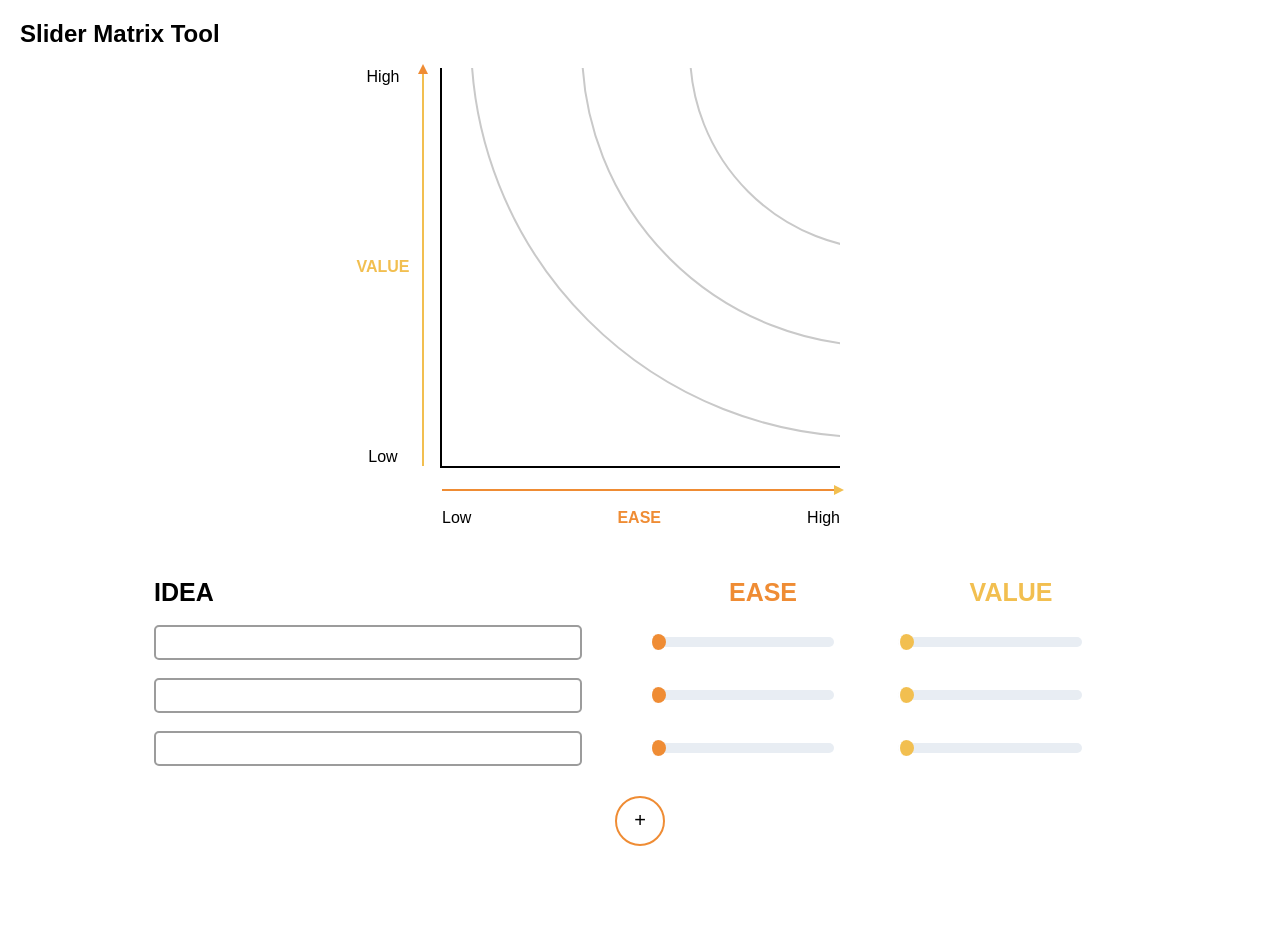
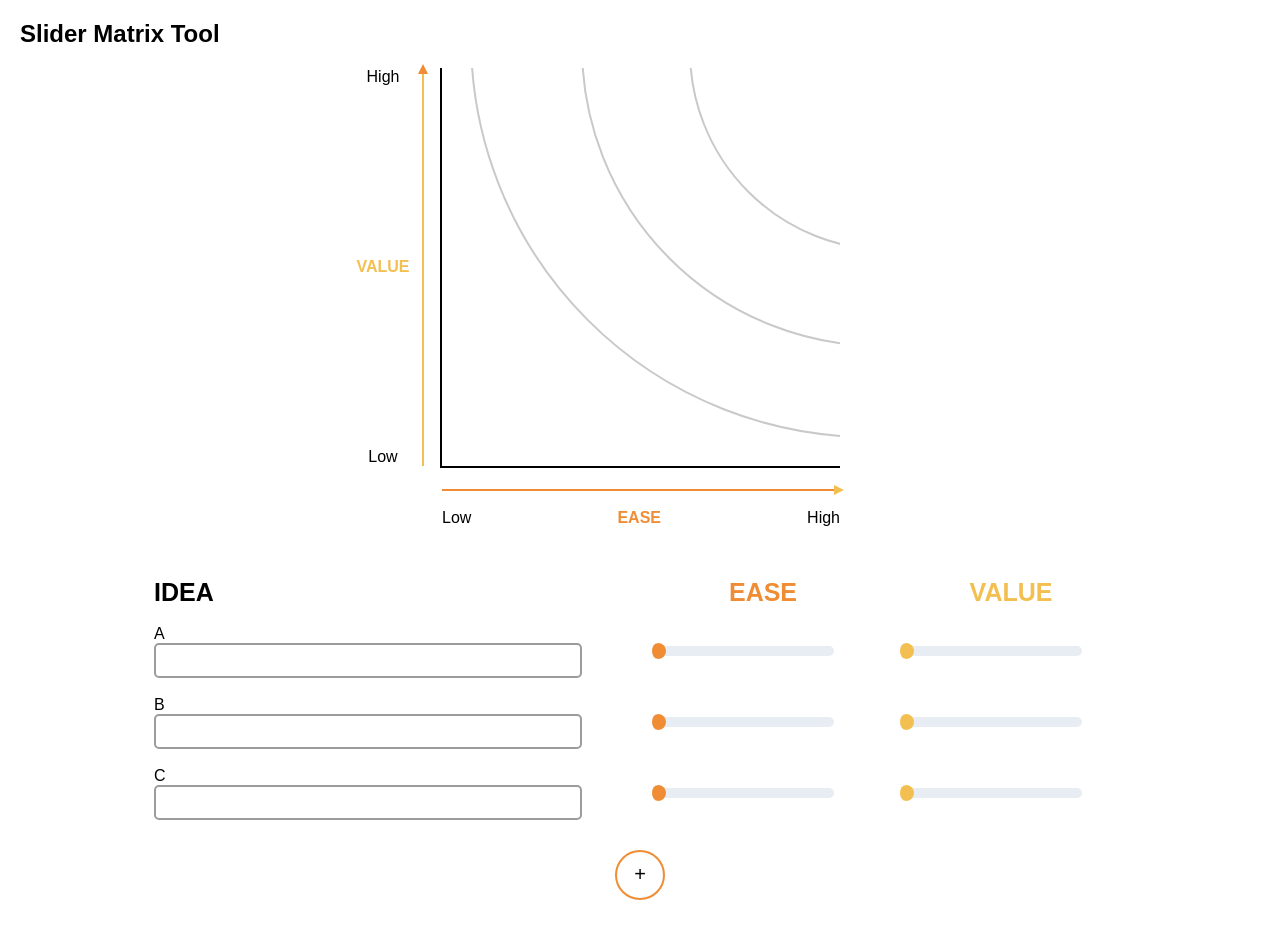
Before and after one commit to PankajjjGupta/Slider-Matrix, a plain HTML site: page index.html in a window 1280 px wide. Before the commit the page ends 876 px from the top, so only its background shows below. Drawn offline with Linux system fonts and the light colour scheme.

Commit message:
Update index.html

```diff
--- a/index.html
+++ b/index.html
@@ -41,17 +41,17 @@
     </thead>
     <tbody>
       <tr>
-        <td><input type="text" class="ideaInput"></td>
+        <td style="position: relative;"><div class="label-formation">A</div><input type="text" class="ideaInput"></td>
         <td><input type="range" class="easeSlider" min="0" max="10" value="0" step="0.01"></td>
         <td><input type="range" class="valueSlider" min="0" max="10" value="0" step="0.01"></td>
       </tr>
       <tr>
-        <td><input type="text" class="ideaInput"></td>
+        <td style="position: relative;"><div class="label-formation">B</div><input type="text" class="ideaInput"></td>
         <td><input type="range" class="easeSlider bg-yellow" min="0" max="10" value="0" step="0.01"></td>
         <td><input type="range" class="valueSlider" min="0" max="10" value="0" step="0.01"></td>
       </tr>
       <tr>
-        <td><input type="text" class="ideaInput"></td>
+        <td style="position: relative;"><div class="label-formation">C</div><input type="text" class="ideaInput"></td>
         <td><input type="range" class="easeSlider bg-yellow" min="0" max="10" value="0" step="0.01"></td>
         <td><input type="range" class="valueSlider bg-yellow" min="0" max="10" value="0" step="0.01"></td>
       </tr>
```
